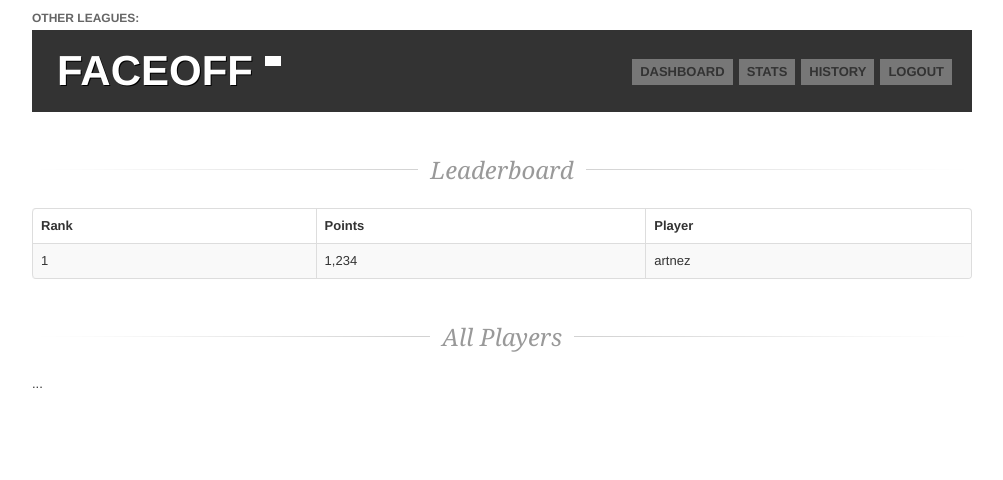
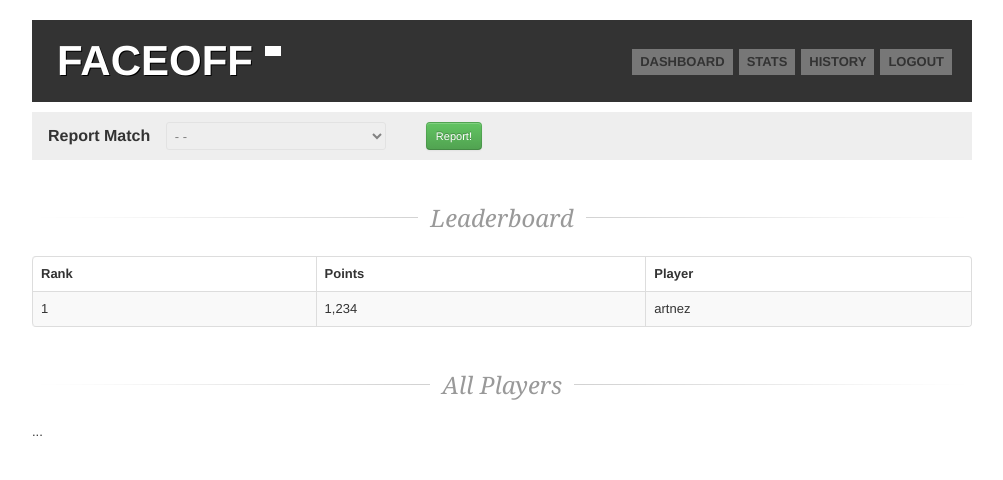
Before and after one commit to artnez/faceoff, a Flask app: template src/faceoff/templates/stats.html in a window 1280 px wide. Shown: the top 480 px of the page, without its empty margins (138-1141 px from the left). Run offline with Flask 2, Linux system fonts and the light colour scheme; the template is opened without the code that fills it, so the values that code supplies are empty; parts of the project's set-up code (start-up, migrations or seed data) failed here and were passed over; some libraries are stand-ins or nearby versions.

Commit message:
added initial report form

```diff
--- a/src/faceoff/forms.py
+++ b/src/faceoff/forms.py
@@ -3,7 +3,7 @@
 License: MIT, see LICENSE for details
 """
 
-from wtforms import Form, TextField
+from wtforms import Form, TextField, SelectField, RadioField
 from wtforms.widgets import PasswordInput
 from wtforms.validators import Required, Length, Regexp, EqualTo, AnyOf
 from faceoff.helpers.validators import UniqueNickname
@@ -11,6 +11,10 @@
 
 class PasswordField(TextField):
     widget = PasswordInput(hide_value=False)
+
+class ReportForm(Form):
+    opponent = SelectField('Who did you play?', choices=[])
+    result = RadioField('Did you win?', choices=[('1', 'Yes'), ('0', 'No')])
 
 class LoginForm(Form):
     nickname = TextField('Nickname', [Required()])
--- a/src/faceoff/static/css/faceoff.app.css
+++ b/src/faceoff/static/css/faceoff.app.css
@@ -4,25 +4,19 @@
  */
 
 .container {
-    margin-top: 30px;
+    margin-top: 20px;
 }
 
 #header {
     position: relative;
     background: #333;
     padding: 20px 0;
-    margin: 0 0 40px 0;
+    margin: 0 0 10px 0;
     zoom: 1;
 }
 
-#header:before,
-#header:after {
-    content:"";
-    display:table;
-}
-
-#header:after {
-    clear:both;
+#header h3 {
+    display: none;
 }
 
 #header .title,
@@ -52,10 +46,6 @@
     padding: 5px 8px;
     margin: 6px 0 0 0;
     background: #fff;
-}
-
-#header h3.main {
-    display: none;
 }
 
 #header ul.menu {
@@ -96,42 +86,55 @@
     background: #fff;
 }
 
-#header h3.other {
+#header ul.switch {
+    display: none;
     position: absolute;
-    top: -18px;
-    left: 0;
-    font-size: 12px;
-    line-height: 1;
-    color: #666;
-    text-transform: uppercase;
+    top: 58px;
+    left: 232px;
+    width: 200px;
+    background: #777;
+    margin: 0;
+    padding: 8px;
+    list-style: none;
 }
 
-#header h3.other:after {
-    content: ":";
+#header ul.switch li  {
+    display: block;
 }
 
-#header ul.other-menu {
-    position: absolute;
-    top: -20px;
-    left: 112px;
-    list-style: none;
-    margin: 0;
-    padding: 0;
-    font-size: 12px;
-    text-transform: uppercase;
+#header ul.switch li a {
+    display: block;
+    color: #fff;
+    font-size: 14px;
+    padding: 6px 8px;
 }
 
-#header ul.other-menu li {
-    float: left;
-    margin-right: 4px;
+#attention {
+    margin: 0 0 40px 0;
 }
 
-#header ul.other-menu li:after {
-    content: ",";
+#report {
+    padding: 10px 16px;
+    background: #eee;
 }
 
-#header ul.other-menu li:last-child:after {
-    content: ""
+#report h3 {
+    float: left;
+    font-size: 16px;
+    margin: 0 12px 0 0;
+}
+
+#report fieldset {
+    float: left;
+}
+
+#report fieldset .control-group {
+    float: left;
+    margin: 0 20px 0 0;
+}
+
+#report .btn {
+    float: left;
 }
 
 #content .section {
--- a/src/faceoff/static/css/faceoff.css
+++ b/src/faceoff/static/css/faceoff.css
@@ -12,7 +12,7 @@
 }
 
 /**
- * Additional form styles.
+ * Form styles in addition to Bootstrap
  */
 
 form .control-group .control-label span.description {
--- /dev/null
+++ b/src/faceoff/templates/forms/report.html
@@ -0,0 +1,29 @@
+<form id='report' class='form-inline clearfix' action='{{ url_for('report') }}' method='post'>
+    <h3>Report Match</h3>
+    <fieldset>
+        <div class='control-group'>
+            <label class='control-label' for='{{ report_form.opponent.id }}'>
+                {{ report_form.opponent.label.text }}
+            </label>
+            <select id='{{ report_form.opponent.id }}' {% if not report_form.opponent.length %}disabled{% endif %}>
+                {% for subfield in report_form.opponent %}
+                <option value='{{ subfield.value }}'>{{ subfield.label }}</option>
+                {% else %}
+                <option value=''>- -</option>
+                {% endfor %}
+            </select>
+        </div>
+        <div class='control-group'>
+            <label class='control-label'>
+                {{ report_form.result.label.text }}
+            </label>
+            {% for subfield in report_form.result %}
+            <label class='radio inline'>
+                <input type='radio' id='{{ subfield.id }}' name='{{ subfield.name }}' />
+                {{ subfield.label }}
+            </label>
+            {% endfor %}
+        </div>
+        <button type='submit' class='btn btn-success btn-small'>Report!</button>
+    </fieldset>
+</form>
--- a/src/faceoff/templates/layouts/app.html
+++ b/src/faceoff/templates/layouts/app.html
@@ -6,11 +6,11 @@
 
 {%- block body %}
 <div class='container'>
-    <div id='header'>
+    <div id='header' class='clearfix'>
         <strong class='title'><a href='{{ url_for('landing') }}'>Faceoff</a></strong>
         <strong class='subtitle'>{{ league.name }}</strong>
 
-        <h3 class='main'>League Menu</h3>
+        <h3>League Menu</h3>
         {%- set pages = [
             {'title': 'Dashboard', 'endpoint': 'dashboard'},
             {'title': 'Stats', 'endpoint': 'stats'},
@@ -27,12 +27,15 @@
             <li><a id='logout' data-confirm='Are you sure you want to logout?' href='{{ url_for('logout') }}'>Logout</a></li>
         </ul>
 
-        <h3 class='other'>Other Leagues</h3>
-        <ul class='other-menu'>
+        <h3>Other Leagues</h3>
+        <ul class='switch'>
             {%- for active_league in active_leagues if league.slug != active_league.slug %}
             <li><a href='{{ url_for('dashboard', league=active_league.slug) }}'>{{ active_league.name }}</a></li>
             {%- endfor %}
         </ul>
+    </div>
+    <div id='attention'>
+        {% include 'forms/report.html' %}
     </div>
     <div id='content'>
 <!-- CONTENT START -->
--- a/src/faceoff/views.py
+++ b/src/faceoff/views.py
@@ -7,7 +7,7 @@
 from logging import debug
 from flask import Flask, g, request, abort, redirect, url_for, session, send_from_directory
 from faceoff import app
-from faceoff.forms import LoginForm, JoinForm
+from faceoff.forms import LoginForm, JoinForm, ReportForm
 from faceoff.helpers.decorators import templated, authenticated
 from faceoff.models.league import find_league, get_active_leagues
 from faceoff.models.user import find_user, create_user, auth_login, auth_logout
@@ -41,6 +41,13 @@
         return {}
     return dict(league=g.league, active_leagues=get_active_leagues())
 
+@app.context_processor
+def inject_report_form():
+    if not hasattr(g, 'league'):
+        return {}
+    report_form = ReportForm()
+    return dict(report_form=report_form)
+
 @app.route('/favicon.ico')
 def favicon():
     path = os.path.join(app.root_path, 'static')
@@ -56,6 +63,11 @@
 @authenticated
 def dashboard():
     pass
+
+@app.route('/<league>/report')
+@authenticated
+def report():
+    return 'foo'
 
 @app.route('/<league>/stats/')
 @templated()
```
Also changed, not shown: src/faceoff/templates/macros/form.html (line endings or trailing spaces).
